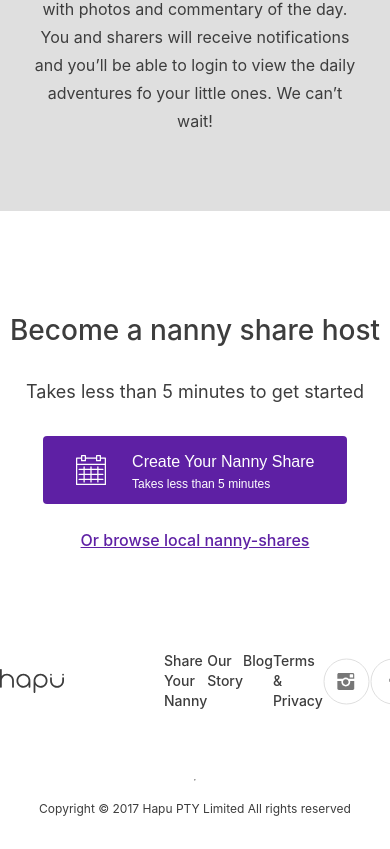
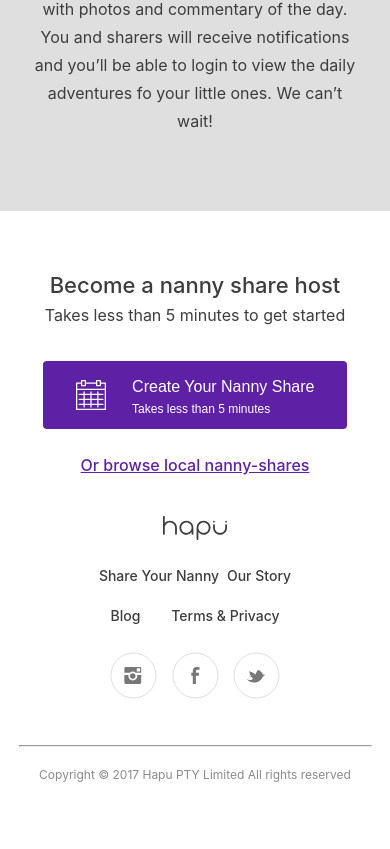
Before and after one commit to claudiocassimiro/nanny-share-app, a React (Create React App) app: page / in a window 390 px wide. Shown: the part 3651-4500 px from the top of the page. After the commit the page ends 4466 px from the top, so only its background shows below. Built offline with nearby package versions, Linux system fonts and the light colour scheme.

Commit message:
Finaliza estilo responsivo

```diff
--- a/src/components/Styles/FooterStyle.js
+++ b/src/components/Styles/FooterStyle.js
@@ -7,15 +7,29 @@ const FooterStyle = styled.footer`
   width: 100%;
   height: auto;
   background-color: #fff;
+  & hr {
+    width: 90%;
+  }
 `;
 
 export const Article1 = styled.article`
+  @media (max-width: 500px) {
+    margin-top: 40px;
+    height: auto;
+  }
   display: flex;
   flex-direction: column;
   align-items: center;
   height: 300px;
   margin-top: 80px;
+  text-align: center;
   & h2 {
+    @media (max-width: 500px) {
+      width: 291px;
+      height: 32px;
+      font-size: 22px;
+      margin-bottom: 0;
+    }
     color: #3D3D3D;
     font-size: 28px;
     font-weight: 500;
@@ -23,6 +37,13 @@ export const Article1 = styled.article`
     margin-bottom: 16px;
   }
   & p {
+    @media (max-width: 500px) {
+      width: 304px;
+      height: 28px;
+      font-size: 16px;
+      line-height: 28px;
+      margin-top: 0;
+    }
     color: #3D3D3D;
     font-size: 18px;
     font-weight: 400;
@@ -65,12 +86,28 @@ export const Article1 = styled.article`
 `;
 
 export const Article2 = styled.article`
+  @media (max-width: 500px) {
+    display: flex;
+    flex-direction: column;
+    align-items: space-around;
+    height: 200px;
+    margin: 30px 0;
+  }
   display: flex;
   justify-content: space-around;
   align-items: center;
   width: 100%;
   margin: 60px 0;
   & nav {
+    @media (max-width: 500px) {
+      display: flex;
+      flex-flow: row wrap;
+      justify-content: space-around;
+      align-items: center;
+      width: 200px;
+      height: 80px;
+      margin-left: 0;
+    }
     margin-left: 100px;
     display: flex;
     justify-content: space-around;
@@ -96,6 +133,7 @@ export const ParagraphCopyright = styled.p`
   line-height: 16px;
   color: #3D3D3D;
   margin-bottom: 32px;
+  opacity: 0.6;
 `;
 
 export default FooterStyle;
```
